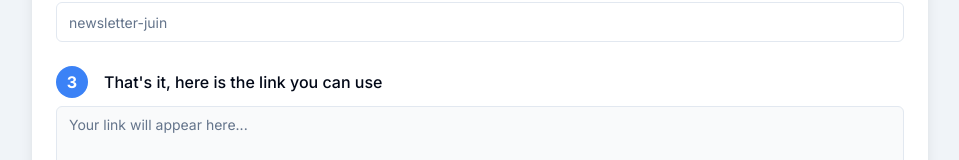
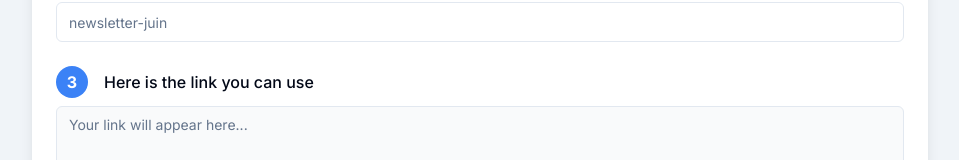
Before and after one commit to magma-app/utm-builder, a Next.js app: page / in a window 1280 px wide. Shown: the part 239-399 px from the top of the page, without its empty margins (160-1119 px from the left). Built offline with nearby package versions, Linux system fonts and the light colour scheme.

Commit message:
fix: remove '

```diff
--- a/src/app/page.tsx
+++ b/src/app/page.tsx
@@ -107,7 +107,7 @@ export default function UTMBuilder() {
             <div className="space-y-2">
               <div className="flex items-center space-x-4">
                 <div className="flex-shrink-0 w-8 h-8 bg-blue-500 text-white rounded-full flex items-center justify-center font-bold">3</div>
-                <Label htmlFor="finalUrl" className="block text-base">That's it, here is the link you can use</Label>
+                <Label htmlFor="finalUrl" className="block text-base"> Here is the link you can use </Label>
               </div>
               <Textarea
                 id="finalUrl"
```
